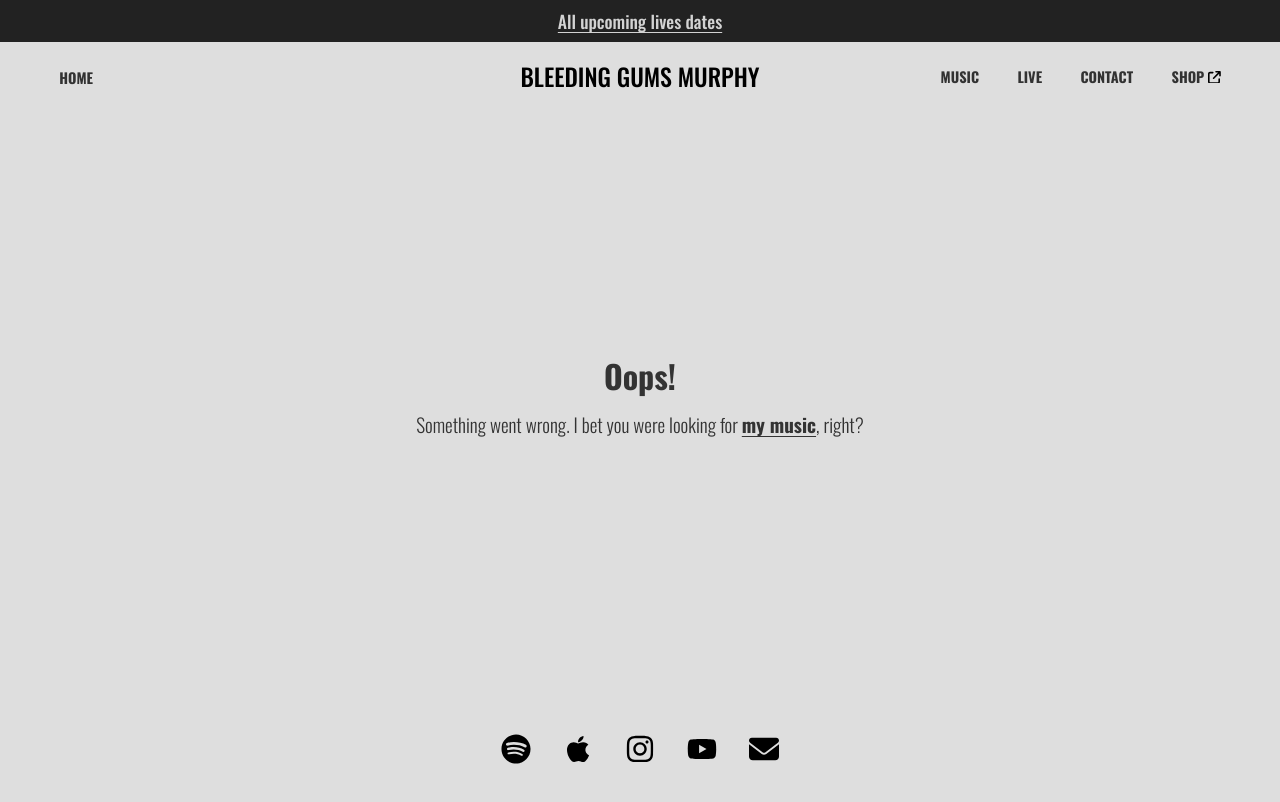
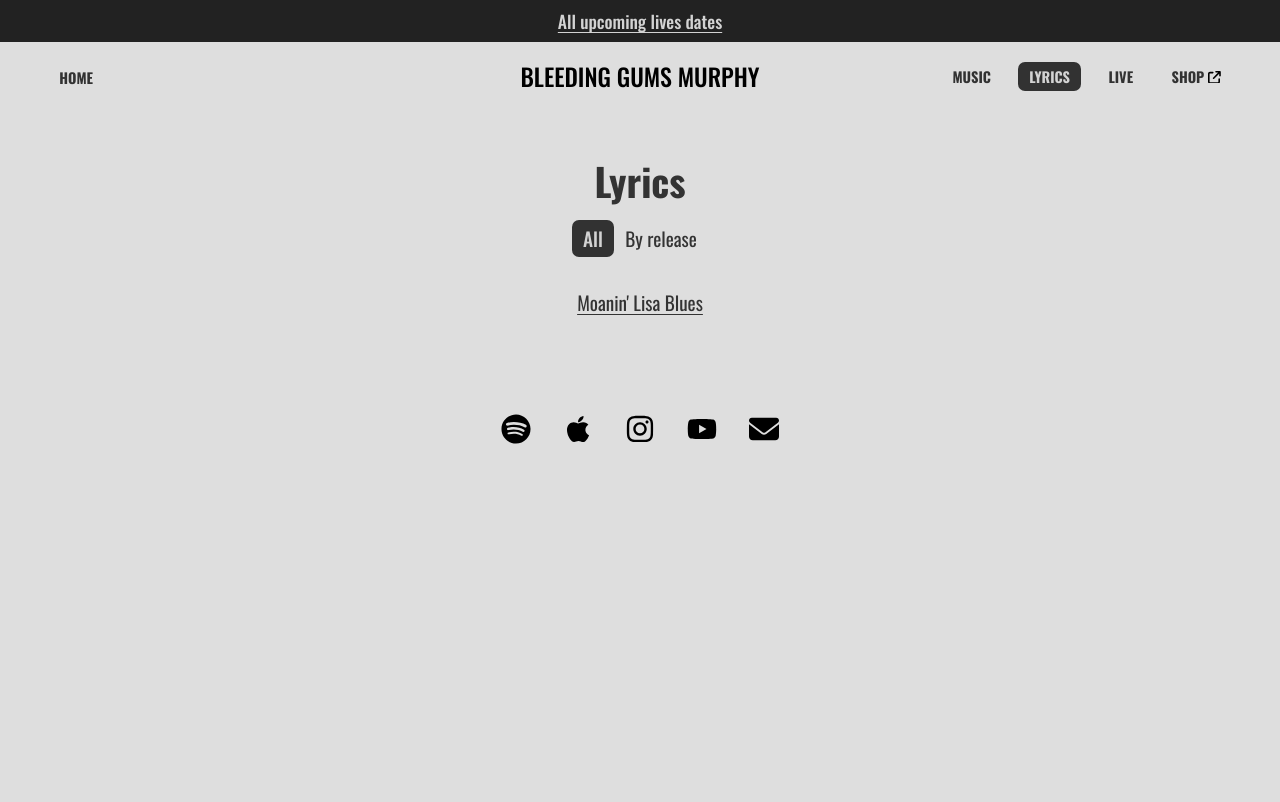
Before and after one commit to gonzo-engineering/skene, a SvelteKit app in the folder site-template/: page /lyrics in a window 1280 px wide. Before the commit this address had no page. Shown: the top 802 px of the page. Built offline with nearby package versions, Linux system fonts and the light colour scheme.

Commit message:
Add /lyrics directory page

```diff
--- a/site-template/src/lib/components/layout/Header.svelte
+++ b/site-template/src/lib/components/layout/Header.svelte
@@ -30,10 +30,10 @@
 		</div>
 		<nav>
 			<HeaderLink href="/music" title="Music" />
+			<HeaderLink href="/lyrics" title="Lyrics" />
 			{#if gigs.length > 0}
 				<HeaderLink href="/live" title="Live" />
 			{/if}
-			<HeaderLink href="/contact" title="Contact" />
 			{#if artistDetails.storeUrl}
 				<HeaderLink href={artistDetails.storeUrl} title="Shop" targetBlank />
 			{/if}
--- /dev/null
+++ b/site-template/src/routes/lyrics/+page.server.ts
@@ -0,0 +1,7 @@
+import { releases } from '../../data/info/releases';
+
+export function load() {
+	return {
+		releases
+	};
+}
--- /dev/null
+++ b/site-template/src/routes/lyrics/+page.svelte
@@ -0,0 +1,120 @@
+<script lang="ts">
+	import { artistDetails } from '../../data/info/artist.js';
+	import { slugifyName } from '$lib/utils/utils.js';
+	import type { Release } from '../../data/interfaces/releases.js';
+
+	export let data: {
+		releases: Release[];
+	};
+
+	$: setting = 'all';
+
+	const allTracksWithParentSlug = data.releases
+		.flatMap((release) => {
+			const { slug } = release;
+			return release.tracks.map((track) => ({
+				...track,
+				parentRelease: slug
+			}));
+		})
+		.sort((a, b) => a.name.localeCompare(b.name));
+</script>
+
+<svelte:head>
+	<title>Lyrics · {artistDetails.name}</title>
+	<meta name="description" content="Explore the lyrics for songs by {artistDetails.name}." />
+</svelte:head>
+
+<div class="container">
+	<h2>Lyrics</h2>
+	<div class="options">
+		<div class={setting === 'all' ? 'active-option' : ''} on:click={() => (setting = 'all')}>
+			All
+		</div>
+		<div
+			class={setting === 'releases' ? 'active-option' : ''}
+			on:click={() => (setting = 'releases')}
+		>
+			By release
+		</div>
+	</div>
+
+	<div class="tracks-list">
+		<div class={`all-list ${setting === 'all' ? 'active' : 'hidden'}`}>
+			{#each allTracksWithParentSlug as track}
+				{#if track.lyrics}
+					<div>
+						<a
+							href={`/music/${slugifyName(track.parentRelease)}/${slugifyName(track.name)}#lyrics`}
+						>
+							{track.name}
+						</a>
+					</div>
+				{/if}
+			{/each}
+		</div>
+		<div class={`release-list ${setting === 'releases' ? 'active' : 'hidden'}`}>
+			{#each data.releases as release}
+				<div class="release-container">
+					<h3>{release.name}</h3>
+					{#each release.tracks as track}
+						{#if track.lyrics}
+							<div>
+								<a href={`/music/${release.slug}/${slugifyName(track.name)}#lyrics`}>
+									{track.name}
+								</a>
+							</div>
+						{/if}
+					{/each}
+				</div>
+			{/each}
+		</div>
+	</div>
+</div>
+
+<style>
+	.container {
+		padding: 0 1rem;
+	}
+
+	.options {
+		display: flex;
+		justify-content: center;
+		margin-bottom: 2rem;
+	}
+
+	.options div {
+		padding: 0.3rem 0.7rem 0.2rem 0.7rem;
+		border-radius: 7px;
+	}
+
+	.options div:hover {
+		cursor: pointer;
+	}
+
+	.active-option {
+		font-weight: 500;
+		background-color: #323232;
+		color: lightgray;
+	}
+
+	h2 {
+		margin-bottom: 1rem;
+	}
+	h3 {
+		font-size: 1.4rem;
+	}
+
+	.tracks-list {
+		text-align: center;
+	}
+	.release-container {
+		margin-bottom: 2rem;
+	}
+	.active {
+		display: block;
+	}
+	.hidden {
+		display: none;
+	}
+</style>
--- a/site-template/src/routes/music/[slug]/[slug]/+page.svelte
+++ b/site-template/src/routes/music/[slug]/[slug]/+page.svelte
@@ -61,7 +61,7 @@
 	{/if}
 
 	{#if data.track.lyrics}
-		<h3>Lyrics</h3>
+		<h3 id="lyrics">Lyrics</h3>
 		<LyricsSheet lyrics={data.track.lyrics} />
 	{/if}
 
```
